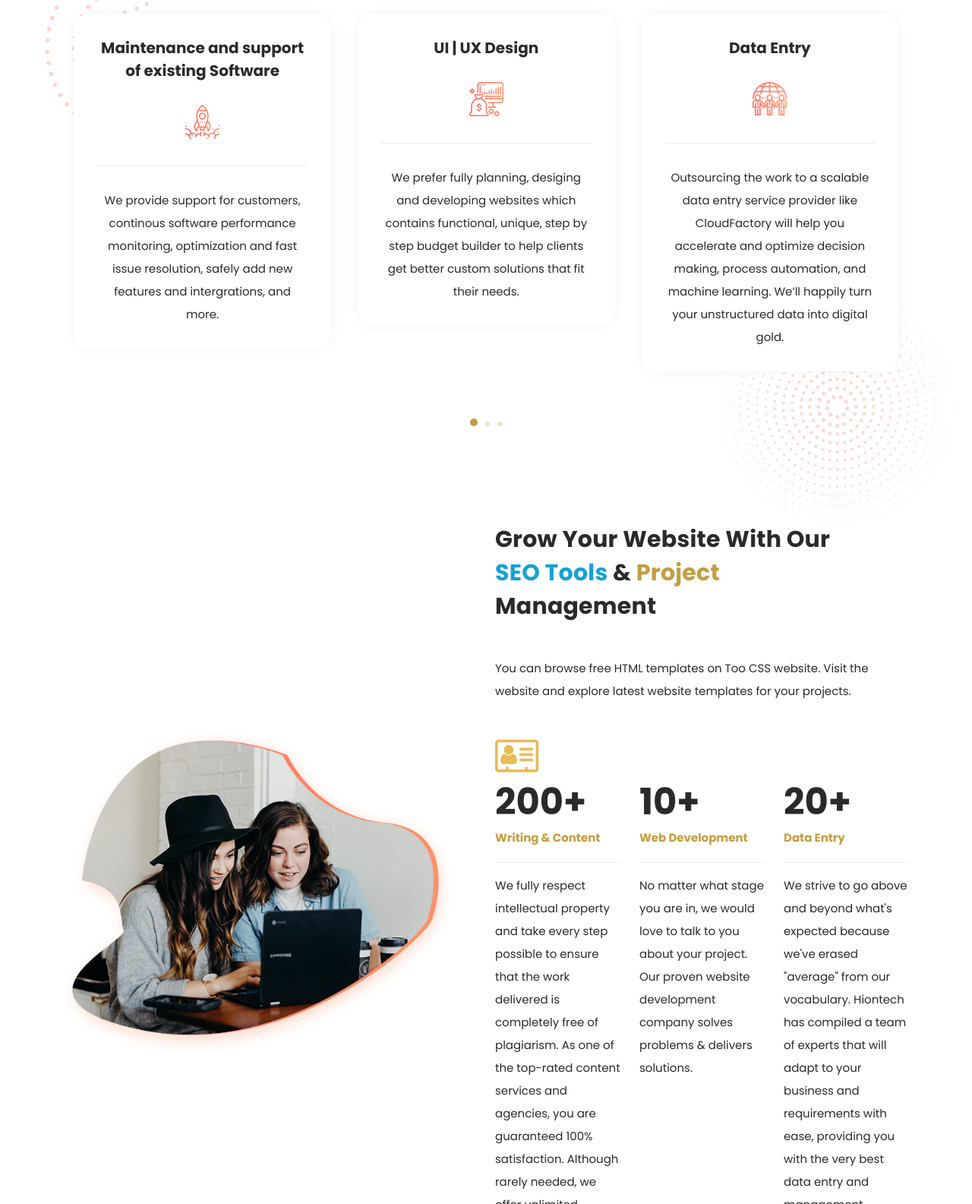
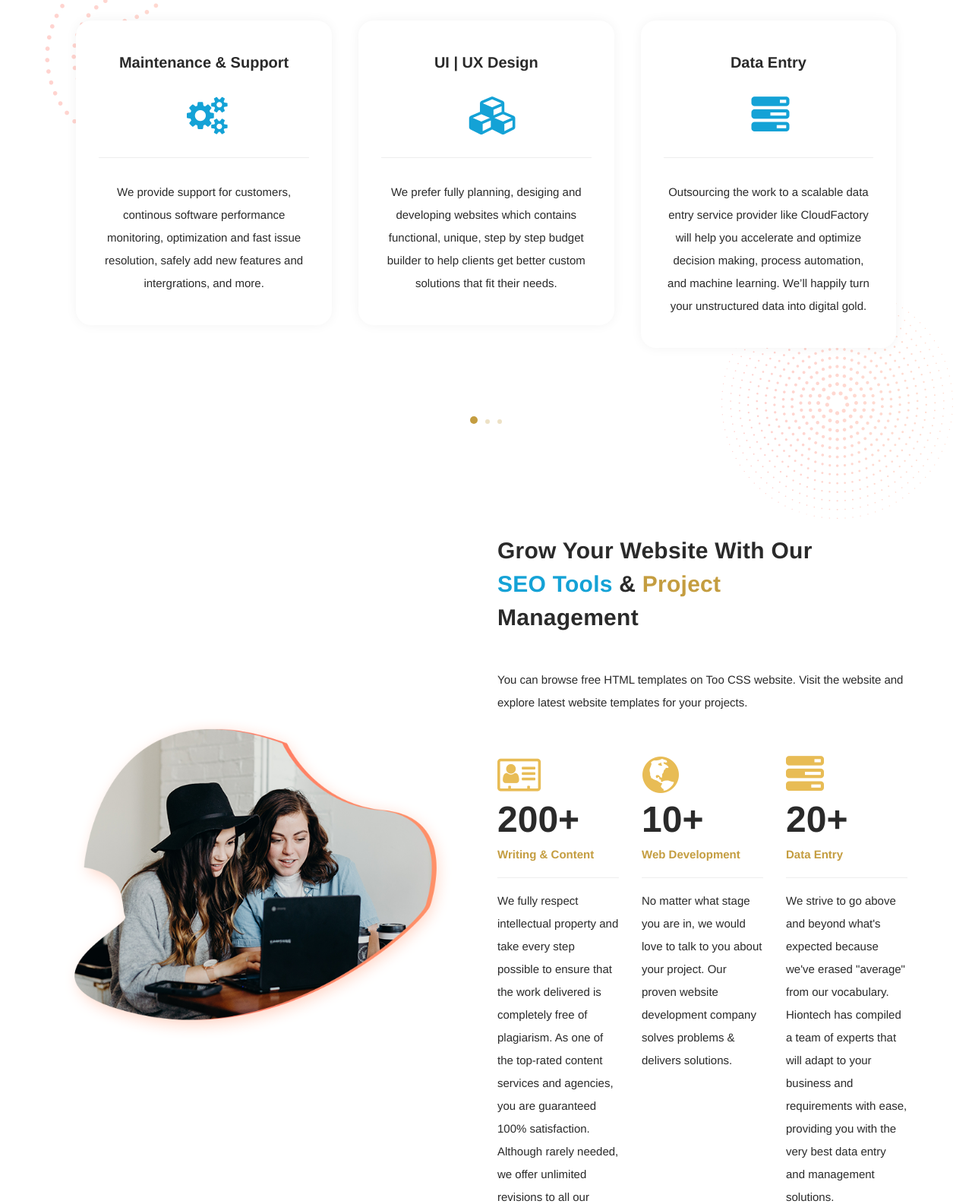
Before and after one commit to sshreeya1/HighOnTech, a plain HTML site: page index.html in a window 1280 px wide. Shown: the part 1215-2800 px from the top of the page at 76% size. Drawn offline with nearby package versions, Linux system fonts and the light colour scheme.

Commit message:
icons has been added

```diff
--- a/assets/css/templatemo-onix-digital.css
+++ b/assets/css/templatemo-onix-digital.css
@@ -1091,6 +1091,7 @@ About
 .about-us .fact-item .icon {
   width: 45px;
   height: 45px;
+  color:#e8bc55
 }
 
 .about-us .fact-item {
@@ -2133,3 +2134,8 @@ height: auto;
     text-align: left;
   }
 }
+
+.color-icon {
+  font-size:50px;
+  color:#14A2D6;
+}
--- a/index.html
+++ b/index.html
@@ -25,6 +25,7 @@
     <link rel="stylesheet" href="assets/css/templatemo-onix-digital.css">
     <link rel="stylesheet" href="assets/css/animated.css">
     <link rel="stylesheet" href="assets/css/owl.css">
+    <link rel="stylesheet" href="https://maxcdn.bootstrapcdn.com/bootstrap/3.3.7/css/bootstrap.min.css">
 
   </head>
 
@@ -162,39 +163,43 @@
           <div class="owl-carousel owl-services">
             <div class="item">
               <h4>Software Development</h4>
-              <div class="icon"><img src="assets/images/service-icon-01.png" alt=""></div>
+              <div class ="icon"><i class="fa fa-code color-icon"></i></div>
               <p>We transform your vision into a modern application using the best technologies for the solution and the latest standards and best practices.
                 Accelerate software delivery using automated builds, continuous integration, and release automation.
                 </p>
             </div>
             <div class="item">
-              <h4>Maintenance and support of existing Software</h4>
-              <div class="icon"><img src="assets/images/service-icon-02.png" alt=""></div>
+              <h4>Maintenance & Support </h4>
+              <div class ="icon"><i class="fa fa-cogs color-icon"></i></div>
               <p>We provide support for customers, continous software performance monitoring, optimization and fast issue resolution, safely add new features and intergrations, and more.</p>
             </div>
             <div class="item">
               <h4> UI | UX Design </h4>
-              <div class="icon"><img src="assets/images/service-icon-03.png" alt=""></div>
+              <div class = "icon">
+              <i class="fa fa-cubes color-icon"></i></div>
+
               <p>We prefer fully planning, desiging and developing websites which contains functional, unique, step by step budget builder to help clients get better custom solutions that fit their needs.</p>
             </div>
             <div class="item">
               <h4>Data Entry</h4>
-              <div class="icon"><img src="assets/images/service-icon-04.png" alt=""></div>
+              <div class="icon">
+                <i class="glyphicon glyphicon-tasks color-icon" ></i></div>
               <p>Outsourcing the work to a scalable data entry service provider like CloudFactory will help you accelerate and optimize decision making, process automation, and machine learning. We’ll happily turn your unstructured data into digital gold.</p>
             </div>
             <div class="item">
               <h4>Writing & Content </h4>
-              <div class="icon"><img src="assets/images/service-icon-01.png" alt=""></div>
+              <div class="icon">
+              <i class="glyphicon glyphicon-folder-open color-icon" ></i></div>
               <p>Depending on the organization need, there are a number of different ways that we work with our customers. This includes a managed services approach to support design, publishing and video production.</p>
             </div>
             <div class="item">
               <h4>Web Hosting</h4>
-              <div class="icon"><img src="assets/images/service-icon-02.png" alt=""></div>
+              <div class ="icon"><i class="fa fa-cloud-upload color-icon"></i></div>
               <p>Fast and secure web hosting that offers the performance you require. Fully scalable so that you can react to individual demands and spikes in traffic in seconds.</p>
             </div>
             <div class="item">
               <h4>Digital Marketing</h4>
-              <div class="icon"><img src="assets/images/service-icon-04.png" alt=""></div>
+              <div class ="icon"><i class="fa fa-object-group color-icon"></i></div>
               <p>When you work with our marketing team, we make it a point to research your competition and industry, explore your different markets and ask the right questions to ensure your website is working for you at every stage of your customer journey.</p>
             </div>
 
@@ -236,7 +241,7 @@
                 <div class="fact-item">
                   <div class="count-area-content">
                     <div class="icon">
-                      <i class="fa-thin fa-browser-o" style="font-size:50px;color:#e8bc55"></i>
+                      <i class="glyphicon glyphicon-globe" style="font-size:50px;color:#e8bc55"></i>
                     </div>
                     <div class="count-digit">10+</div>
                     <div class="count-title"><b>Web Development</b></div>
@@ -248,7 +253,7 @@
                 <div class="fact-item">
                   <div class="count-area-content">
                     <div class="icon">
-                      <i class="fa fa-table-o" style="font-size:50px;color:#e8bc55"></i>
+                      <i class="glyphicon glyphicon-tasks" style="font-size:50px;color:#e8bc55"></i>
                     </div>
                     <div class="count-digit">20+</div>
                     <div class="count-title"><b>Data Entry</b></div>
@@ -293,6 +298,7 @@
           <div class="section-heading">
             <h2>Have a question?<em>We're here to help.</em>  Get <span>in touch.</span></h2>
             <div class="info">
+              <span><i class="fa fa-map-marker"></i><a href="#">3426 Windham Way, <br>Katy,Texas <br>77494</a></span>
               <span><i class="fa fa-phone"></i> <a href="#">+1 (814) (404) (5246)<br>+977 9864831992</a></span>
               <span><i class="fa fa-envelope"></i> <a href="#">info@highontech.com<br>mail@highontech.com</a></span>
             </div>
@@ -408,6 +414,8 @@
   <script src="assets/js/animation.js"></script>
   <script src="assets/js/imagesloaded.js"></script>
   <script src="assets/js/custom.js"></script>
+  <script src="https://ajax.googleapis.com/ajax/libs/jquery/3.2.1/jquery.min.js"></script>
+    <script src="https://maxcdn.bootstrapcdn.com/bootstrap/3.3.7/js/bootstrap.min.js"></script>
 
   <script>
   // Acc
```
Also changed, not shown: career.html (+1 -3 lines), assets/images/Software.png (added).
